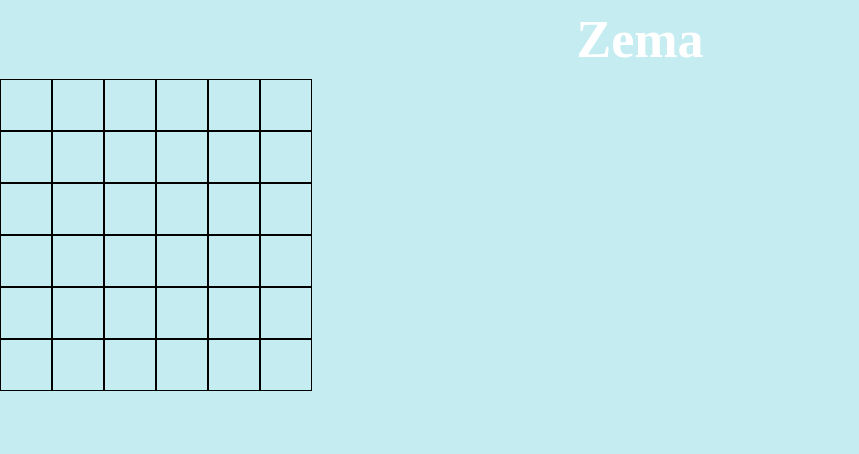
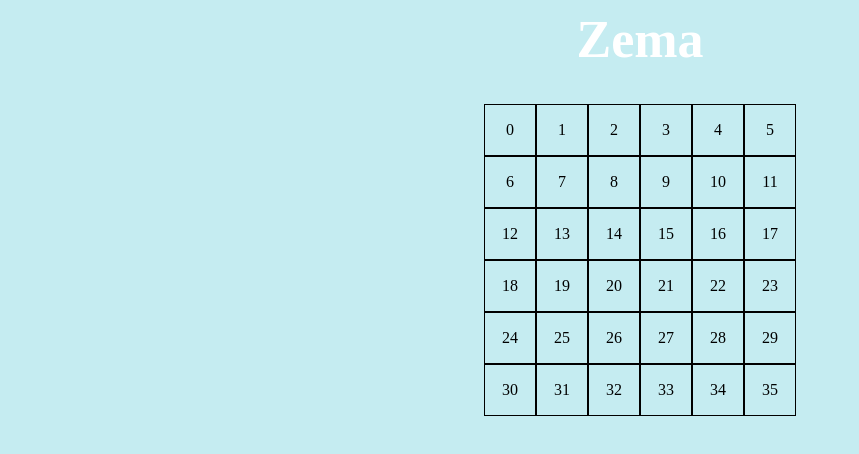
Before and after one commit to artembunichev/maze, a React (Create React App) app: page / in a window 1280 px wide. Both pictures are taken after a click on the button "Create Mazes". Shown: the top 454 px of the page, without its empty margins (0-859 px from the left). Built offline with nearby package versions, Linux system fonts and the light colour scheme.

Commit message:
add border width

```diff
--- a/src/pages/Maze/Maze.tsx
+++ b/src/pages/Maze/Maze.tsx
@@ -5,34 +5,57 @@ import { IBorder } from '../../stores/MazeStore'
 
 interface CellContainerProps {
   cellSize: number
+  borderWidth: number
   border: IBorder
 }
 interface MazeContainerProps {
   mazeWidth: number
 }
 
+const MazeWrapper = styled.div`
+  display: flex;
+  justify-content: center;
+  padding: 25px;
+`
 const MazeContainer = styled.div<MazeContainerProps>`
   display: flex;
   flex-wrap: wrap;
   width: ${(props) => props.mazeWidth}px;
 `
 const CellContainer = styled.div<CellContainerProps>`
+  display: flex;
+  justify-content: center;
+  align-items: center;
   width: ${(props) => props.cellSize}px;
   height: ${(props) => props.cellSize}px;
-  border-left: ${(props) => `1px solid ${props.border.left ? `#000000` : `#c5ecf1`}`};
-  border-top: ${(props) => `1px solid ${props.border.top ? `#000000` : `#c5ecf1`}`};
-  border-right: ${(props) => `1px solid ${props.border.right ? `#000000` : `#c5ecf1`}`};
-  border-bottom: ${(props) => `1px solid ${props.border.bottom ? `#000000` : `#c5ecf1`}`};
+  border-left: ${(props) => `${props.borderWidth}px solid ${props.border.left ? `#000000` : `#c5ecf1`}`};
+  border-top: ${(props) => `${props.borderWidth}px solid ${props.border.top ? `#000000` : `#c5ecf1`}`};
+  border-right: ${(props) => `${props.borderWidth}px solid ${props.border.right ? `#000000` : `#c5ecf1`}`};
+  border-bottom: ${(props) => `${props.borderWidth}px solid ${props.border.bottom ? `#000000` : `#c5ecf1`}`};
 `
 
 export const Maze: FC = (): JSX.Element => {
-  const { createMazeStore } = useStore()
+  const { AppStore, createMazeStore } = useStore()
   const bindCreateMazeStore = createMazeStore.bind(useStore())
   const [mazeStore] = useState(bindCreateMazeStore)
 
-  const cells = mazeStore.cellsArray.map((c) => {
-    return <CellContainer cellSize={mazeStore.cellSize} border={c.border} key={c.id}></CellContainer>
+  const cells = mazeStore.cellsArray.map((c, index) => {
+    return (
+      <CellContainer
+        cellSize={mazeStore.cellSize}
+        border={c.border}
+        key={c.id}
+        borderWidth={AppStore.borderWidth}>
+        {index}
+      </CellContainer>
+    )
   })
 
-  return <MazeContainer mazeWidth={(mazeStore.cellSize + 2) * mazeStore.width}>{cells}</MazeContainer>
+  return (
+    <MazeWrapper>
+      <MazeContainer mazeWidth={(mazeStore.cellSize + AppStore.borderWidth * 2) * mazeStore.width}>
+        {cells}
+      </MazeContainer>
+    </MazeWrapper>
+  )
 }
--- a/src/stores/AppStore.ts
+++ b/src/stores/AppStore.ts
@@ -4,6 +4,7 @@ export interface IAppStore {
   numberOfMazes: number
   mazeWidth: number
   mazeHeight: number
+  borderWidth: number
 
   setNumberOfMazes(number: number): void
   setMazeWidth(width: number): void
@@ -16,6 +17,7 @@ export class AppStore implements IAppStore {
   }
 
   numberOfMazes = 3
+  borderWidth = 1
   mazeWidth = 6
   mazeHeight = 6
 
```
